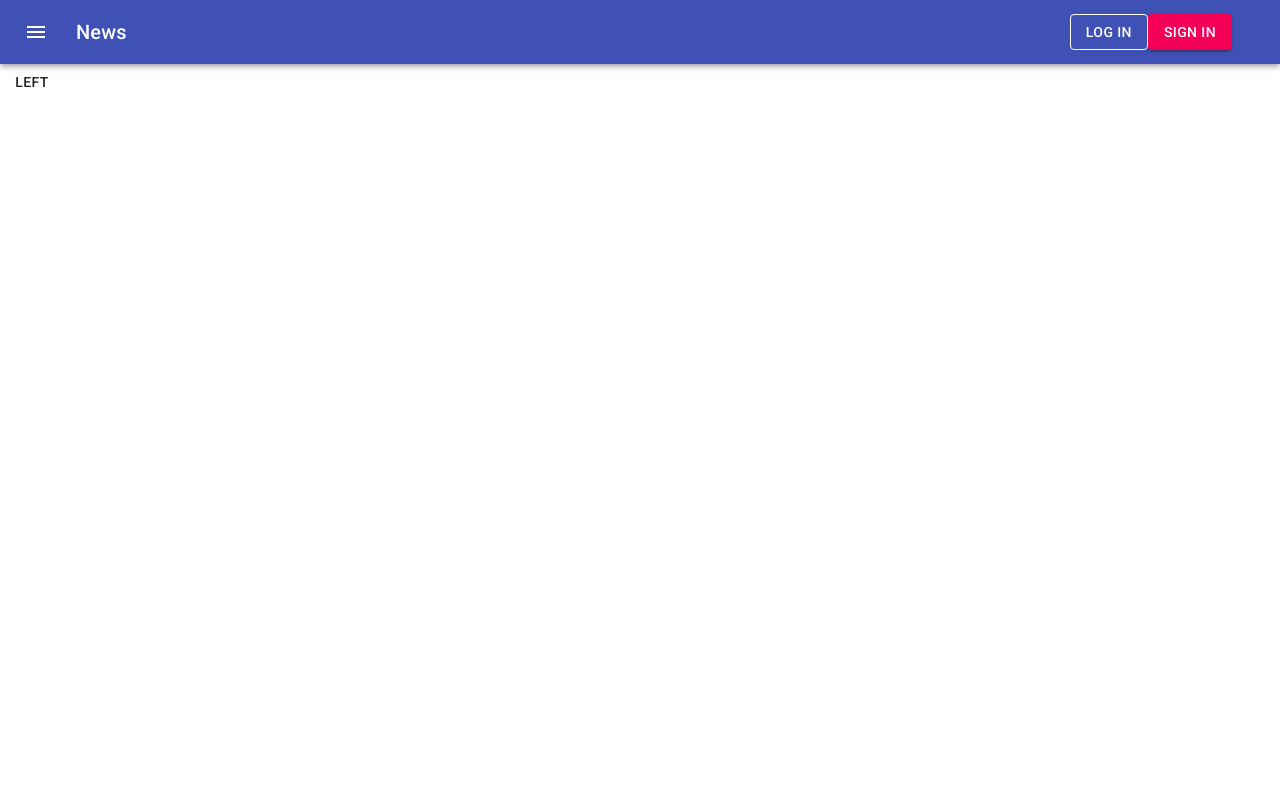
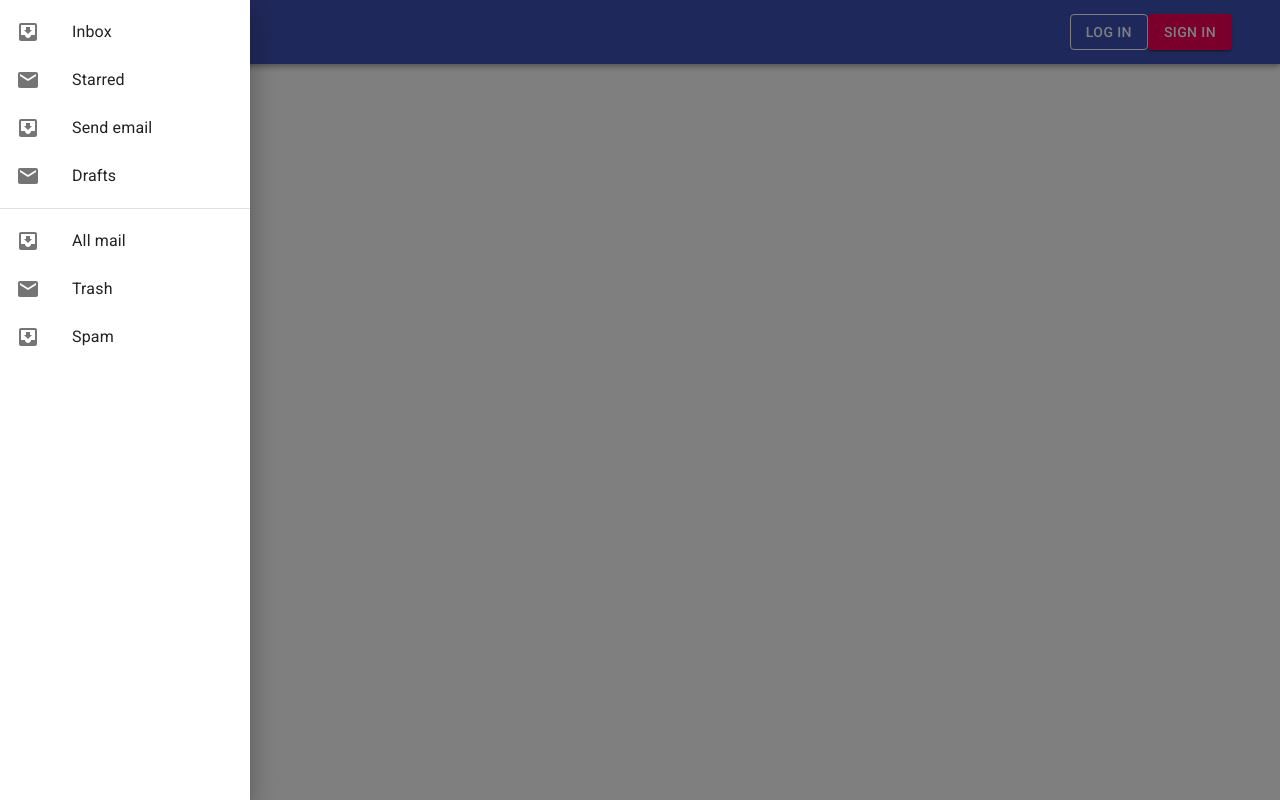
Before and after one commit to vovilonn/to-do, a React (Create React App) app: page / in a window 1280 px wide. Both pictures are taken after a click on the button "menu". Built offline with nearby package versions, Linux system fonts and the light colour scheme.

Commit message:
Sidebar Added

```diff
--- a/package.json
+++ b/package.json
@@ -11,6 +11,7 @@
     "react-router": "^5.2.0",
     "react-router-dom": "^5.2.0",
     "react-scripts": "4.0.0",
+    "redux-devtools-extension": "^2.13.8",
     "web-vitals": "^0.2.4"
   },
   "scripts": {
--- a/src/App.js
+++ b/src/App.js
@@ -1,6 +1,7 @@
 import React from "react";
-import Header from "./components/header/Header";
-import Sidebar from "./components/sidebar/Sidebar";
+import Header from "./components/header/HeaderContainer";
+import Sidebar from "./components/sidebar/SidebarContainer";
+
 function App() {
     return (
         <>
--- a/src/components/header/Header.jsx
+++ b/src/components/header/Header.jsx
@@ -21,8 +21,18 @@ const useStyles = makeStyles((theme) => ({
         flexGrow: 1,
     },
 }));
-function Header() {
+const Header = ({ toggleSidebar }) => {
     const classes = useStyles();
+
+    const toggleDrawer = () => (event) => {
+        if (
+            event.type === "keydown" &&
+            (event.key === "Tab" || event.key === "Shift")
+        ) {
+            return;
+        }
+        toggleSidebar(true);
+    };
 
     return (
         <AppBar position="static">
@@ -32,6 +42,7 @@ function Header() {
                     className={classes.menuButton}
                     color="inherit"
                     aria-label="menu"
+                    onClick={toggleDrawer()}
                 >
                     <MenuIcon />
                 </IconButton>
@@ -49,6 +60,6 @@ function Header() {
             </Toolbar>
         </AppBar>
     );
-}
+};
 
 export default Header;
--- a/src/components/header/HeaderContainer.jsx
+++ b/src/components/header/HeaderContainer.jsx
@@ -1,12 +1,19 @@
-import connect from "react-redux";
+import { connect } from "react-redux";
 import Header from "./Header";
+import { toggleSidebarStatus } from "./../../reducers/actions.js";
 
 const mapStateToProps = (state) => {
+    return {};
+};
+
+const mapDispatchToProps = (dispatch) => {
     return {
-
+        toggleSidebar: (open) => {
+            dispatch(toggleSidebarStatus(open));
+        },
     };
 };
 
-const HeaderContainer = connect(mapStateToProps)(Header);
+const HeaderContainer = connect(mapStateToProps, mapDispatchToProps)(Header);
 
 export default HeaderContainer;
--- a/src/components/sidebar/Sidebar.jsx
+++ b/src/components/sidebar/Sidebar.jsx
@@ -2,7 +2,6 @@ import React from "react";
 import clsx from "clsx";
 import { makeStyles } from "@material-ui/core/styles";
 import Drawer from "@material-ui/core/Drawer";
-import Button from "@material-ui/core/Button";
 import List from "@material-ui/core/List";
 import Divider from "@material-ui/core/Divider";
 import ListItem from "@material-ui/core/ListItem";
@@ -20,9 +19,8 @@ const useStyles = makeStyles({
     },
 });
 
-const Sidebar = () => {
+const Sidebar = ({ isOpened, toggleSidebar }) => {
     const classes = useStyles();
-    const [state, setState] = React.useState({});
 
     const toggleDrawer = (open) => (event) => {
         if (
@@ -31,8 +29,7 @@ const Sidebar = () => {
         ) {
             return;
         }
-
-        setState({ ...state, left: open });
+        toggleSidebar(open);
     };
 
     const list = () => (
@@ -73,10 +70,9 @@ const Sidebar = () => {
     return (
         <div>
             <React.Fragment key={"left"}>
-                <Button onClick={toggleDrawer(true)}>left</Button>
                 <Drawer
                     anchor={"left"}
-                    open={state["left"]}
+                    open={isOpened}
                     onClose={toggleDrawer(false)}
                 >
                     {list("left")}
--- a/src/components/sidebar/SidebarContainer.jsx
+++ b/src/components/sidebar/SidebarContainer.jsx
@@ -0,0 +1,20 @@
+import { connect } from "react-redux";
+import { toggleSidebarStatus } from "./../../reducers/actions.js";
+import Sidebar from "./Sidebar.jsx";
+
+const mapStateToProps = (state) => {
+    return {
+        isOpened: state.sidebar.sidebarIsOpened,
+    };
+};
+const mapDispatchToProps = (dispatch) => {
+    return {
+        toggleSidebar: (open) => {
+            dispatch(toggleSidebarStatus(open));
+        },
+    };
+};
+
+const SidebarContainer = connect(mapStateToProps, mapDispatchToProps)(Sidebar);
+
+export default SidebarContainer;
--- a/src/reducers/actions.js
+++ b/src/reducers/actions.js
@@ -1 +1,7 @@
 export const TOGGLE_SIDEBAR_STATUS = "TOGGLE_SIDEBAR_STATUS";
+export const toggleSidebarStatus = (open) => {
+    return {
+        type: TOGGLE_SIDEBAR_STATUS,
+        isOpened: open,
+    };
+};
--- a/src/reducers/sidebar-reducer.js
+++ b/src/reducers/sidebar-reducer.js
@@ -8,6 +8,7 @@ const sidebarReducer = (state = initialState, action) => {
     const newState = { ...state };
     switch (action.type) {
         case TOGGLE_SIDEBAR_STATUS:
+            newState.sidebarIsOpened = action.isOpened;
             return newState;
 
         default:
--- a/src/redux-store.js
+++ b/src/redux-store.js
@@ -1,10 +1,11 @@
 import { createStore, combineReducers } from "redux";
 import sidebarReducer from "./reducers/sidebar-reducer";
+import { composeWithDevTools } from "redux-devtools-extension";
 
 const reducers = combineReducers({
     sidebar: sidebarReducer,
 });
 
-const store = createStore(reducers);
+const store = createStore(reducers, composeWithDevTools());
 
 export default store;
```
Also changed, not shown: 1 other file (tests, documents, lock files or other folders).
